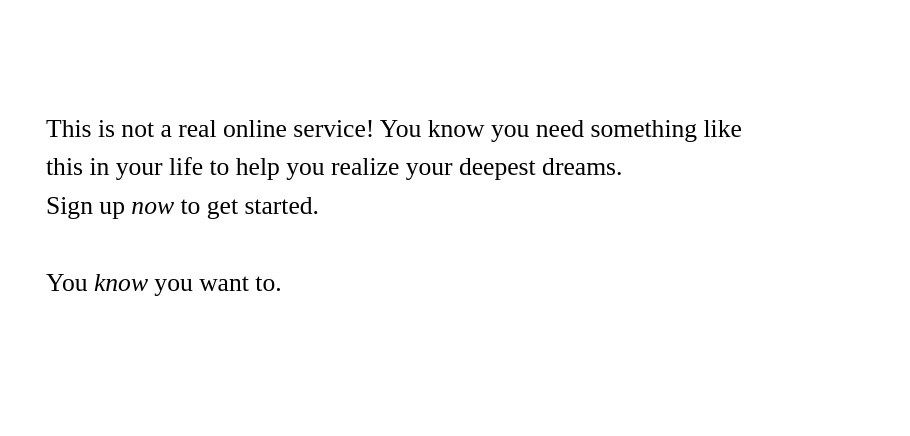
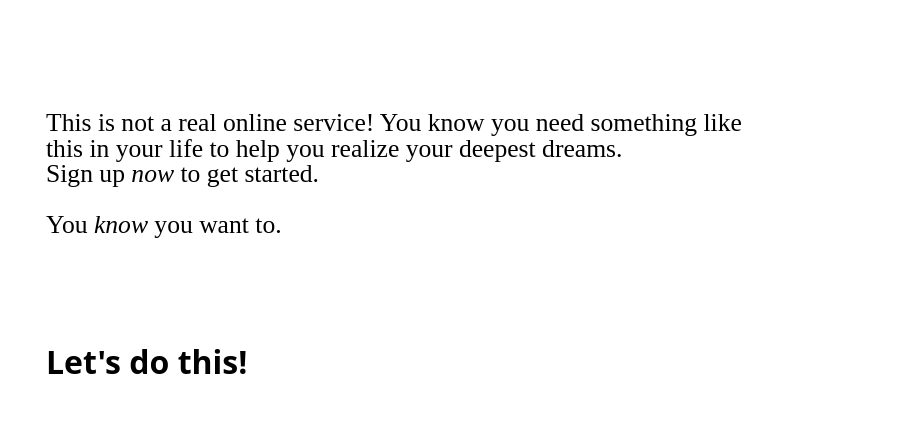
Before and after one commit to velibor918/Form-Project-, a plain HTML site: page index.html in a window 1280 px wide. Shown: the top 436 px of the page, 370-1280 px from the left. Drawn offline with Linux system fonts and the light colour scheme.

Commit message:
Added h1

```diff
--- a/index.html
+++ b/index.html
@@ -23,6 +23,7 @@
             <p class="text-1">This is not a real online service! You know you need something like this in your life to help
                 you realize your deepest dreams.<br>Sign up <em>now</em> to get started.<br><br>You <em>know</em> you want to.</p>
         </div>
+        <h1>Let's do this!</h1>
     </div>
 </body>
 
--- a/style.css
+++ b/style.css
@@ -276,7 +276,13 @@ body {
 }
 
 .text-1 {
+	line-height: 1.0;
 	font-family: "Times New Roman", var(--system-ui);
 	margin-top: 100px;
 	font-size: 1.6rem;
+	font-weight: 520;
 }
+
+h1 {
+	margin-top: 100px;
+}
```
